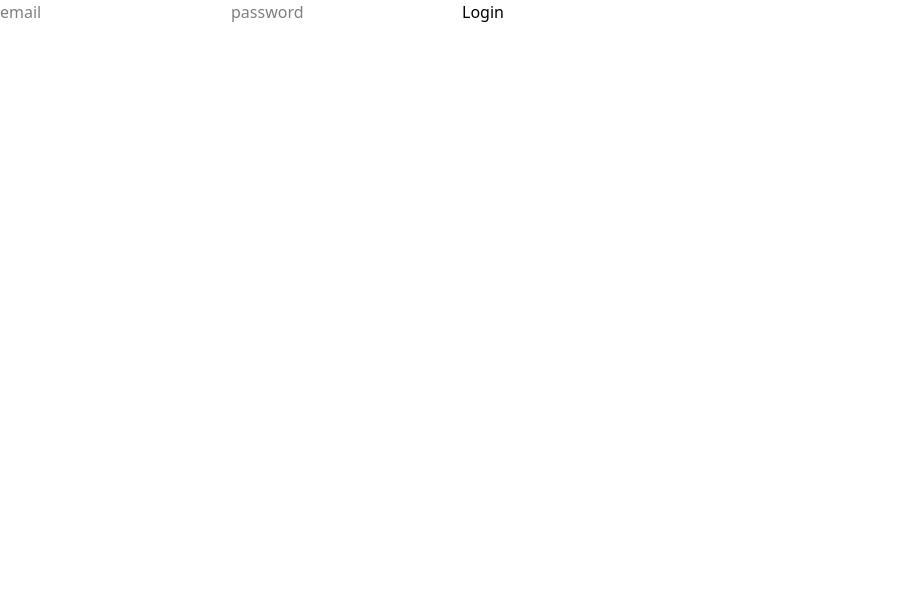
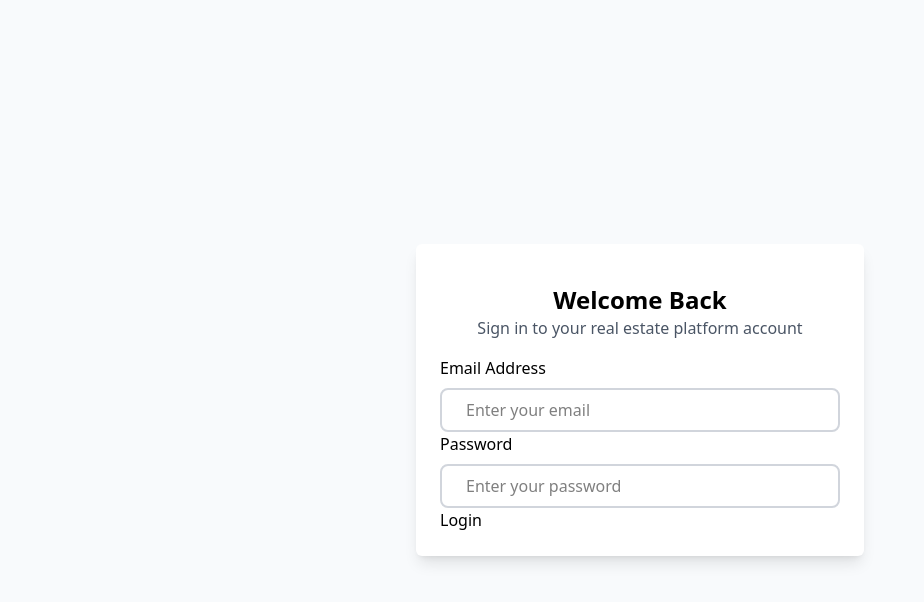
Before and after one commit to Raja-Ali11/JV-Agreement, a Next.js app: page / in a window 1280 px wide. Shown: the top 602 px of the page, without its empty margins (0-924 px from the left). Built offline with nearby package versions, Linux system fonts and the light colour scheme.

Commit message:
Updated login

```diff
--- a/app/auth/login.tsx
+++ b/app/auth/login.tsx
@@ -14,19 +14,29 @@ export default function Login(){
         console.log(data.email, data.password);
     };
 return(
+    <div className="flex items-center justify-center min-h-screen bg-slate-50">
+        <div className="w-full max-w-md rounded-md bg-white shadow-lg p-6">
+
+            <div className="text-center py-4">
+                <h2 className="text-2xl font-bold">Welcome Back</h2>
+                <p className="text-gray-600">Sign in to your real estate platform account</p>
+            </div>
         <form onSubmit={handleSubmit(onSubmit)}>
 
+            <div>
+                <label className="block font-medium font-bold mb-2">Email Address</label>
+            <input type="email" {...register("email", {required: true})}placeholder="Enter your email"
+            className="px-6 py-2 border-2 border-gray-300 rounded-lg w-full focus:border-blue-500 focus:outline-none"
+            />
+            </div>
+
+            <div>
+                <label className="block font-medium font-bold mb-2">Password</label>
             <input
-        type="email"
-        {...register("email")}
-        placeholder="email"
+            type="password" {...register("password", {required: true})} placeholder="Enter your password"
+            className="px-6 py-2 border-2 border-gray-300 rounded-lg w-full focus:border-blue-500 focus:outline-none"
             />
-
-        <input
-        type="password"
-        {...register("password")}
-        placeholder="password"
-        />
+            </div>
 
             <button type="submit">
                 Login
@@ -35,7 +45,9 @@ return(
 
 
         </form>
+        </div>
 
+    </div>
 )
 
 }
```
Lines whose indentation alone changed are shown as unchanged.
